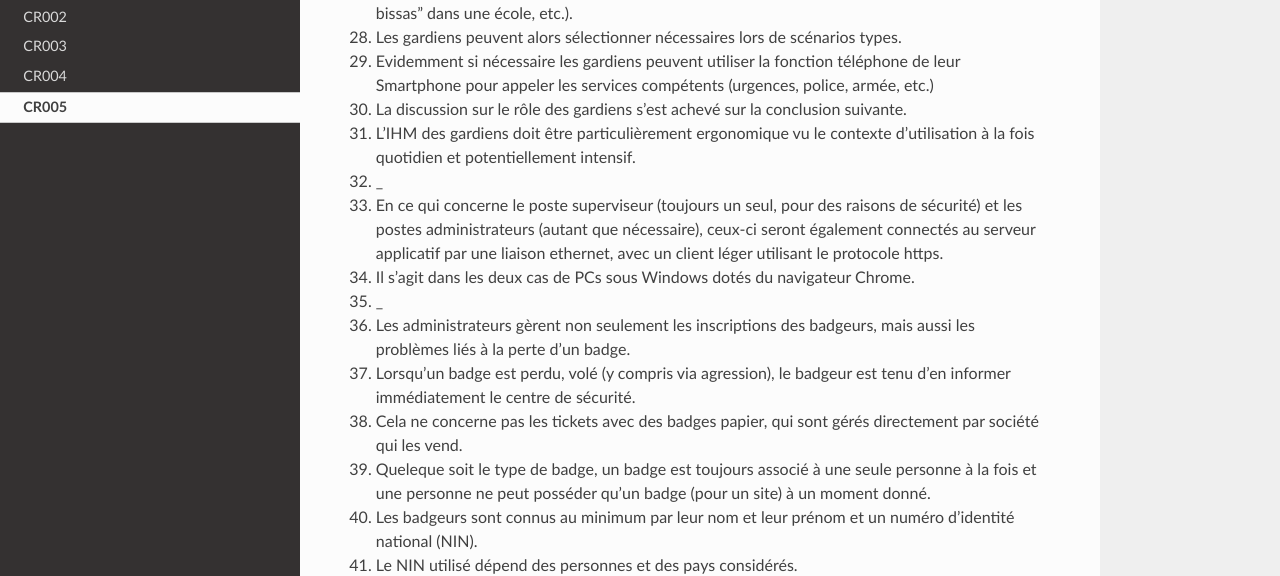
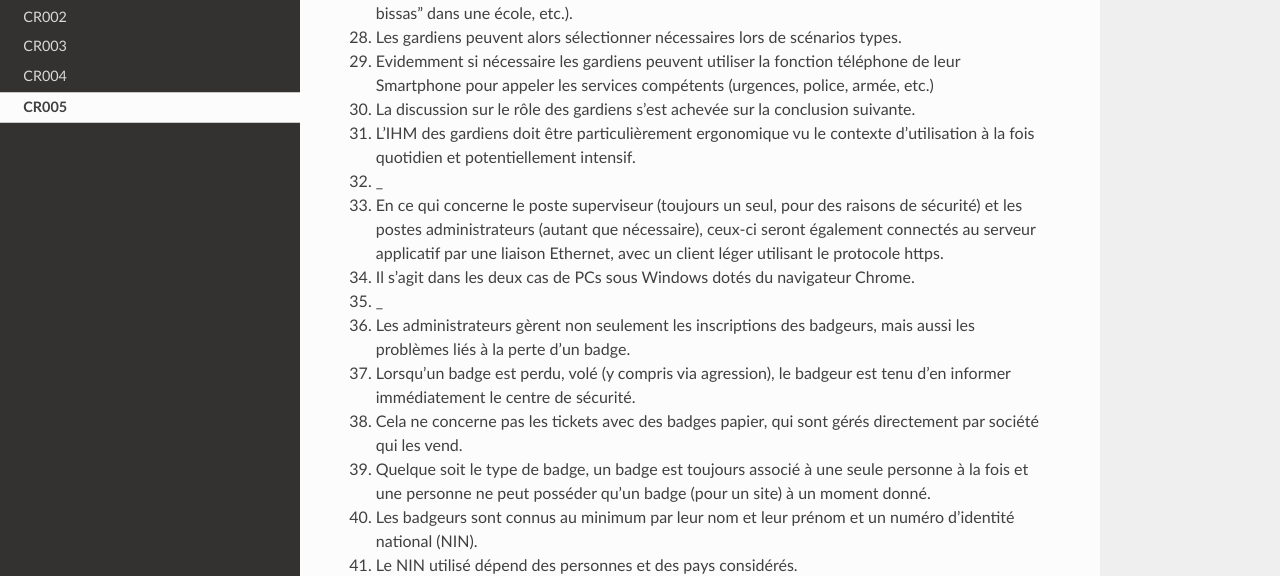
Before and after one commit to secu2/CyberBatiment, a Sphinx documentation site: the page built from docs/res/CR005.rst, in a window 1280 px wide and 900 px high, scrolled down 1716 px. Shown: the part 158-734 px from the top of the window. Built offline with Sphinx 7.4.7 and the Read the Docs theme 2.0.0, drawn with Linux system fonts in a browser that asks for light colours; some of the changed text lies outside the part shown.

Commit message:
corrections diverses

```diff
--- a/docs/res/CR005.rst
+++ b/docs/res/CR005.rst
@@ -29,7 +29,7 @@ CR005
 #. Il a été décidé d'utiliser des Smartphones Android de marque Samsung pour la taille de leurs écrans et leur puissance
    de calcul.
 #. C'est un grand changement car jusque là des appareils spécialisés ou des postes fixes étaient utilisés.
-#. Les smartphones gardiens seront connectés via *https* et un réseau wifi interne sécurisé au serveur web interne.
+#. Les smartphones gardiens seront connectés au serveur web interne via *https* et un réseau wifi interne sécurisé.
 #. Batemis mentionne qu'il est possible d'installer des systèmes de brouillage et bien d'autres choses,
    qui rendent ce réseau à la fois sûr et fiable.
 
@@ -65,13 +65,13 @@ CR005
 #. Les gardiens peuvent alors sélectionner  nécessaires lors de scénarios types.
 #. Evidemment si nécessaire les gardiens peuvent utiliser la fonction téléphone de leur Smartphone pour appeler
    les services compétents (urgences, police, armée, etc.)
-#. La discussion sur le rôle des gardiens s'est achevé sur la conclusion suivante.
+#. La discussion sur le rôle des gardiens s'est achevée sur la conclusion suivante.
 #. L'IHM des gardiens doit être particulièrement ergonomique vu le contexte d'utilisation à la fois quotidien et
    potentiellement intensif.
 #. _
 #. En ce qui concerne le poste superviseur (toujours un seul, pour des raisons de sécurité) et les postes
    administrateurs (autant que nécessaire), ceux-ci seront également connectés au serveur applicatif par une
-   liaison ethernet, avec un client léger utilisant le protocole https.
+   liaison Ethernet, avec un client léger utilisant le protocole https.
 #. Il s'agit dans les deux cas de PCs sous Windows dotés du navigateur Chrome.
 #. _
 #. Les administrateurs gèrent non seulement les inscriptions des badgeurs, mais aussi les problèmes liés à la
@@ -79,7 +79,7 @@ CR005
 #. Lorsqu'un badge est perdu, volé (y compris via agression), le badgeur est tenu d'en informer immédiatement
    le centre de sécurité.
 #. Cela ne concerne pas les tickets avec des badges papier, qui sont gérés directement par société qui les vend.
-#. Queleque soit le type de badge, un badge est toujours associé à une seule personne à la fois et une personne
+#. Quelque soit le type de badge, un badge est toujours associé à une seule personne à la fois et une personne
    ne peut posséder qu'un badge (pour un site) à un moment donné.
 #. Les badgeurs sont connus au minimum par leur nom et leur prénom et un numéro d'identité national (NIN).
 #. Le NIN utilisé dépend des personnes et des pays considérés.
```
Also changed, not shown: other parts of docs/res/CR005.rst (+1 -1 lines).
